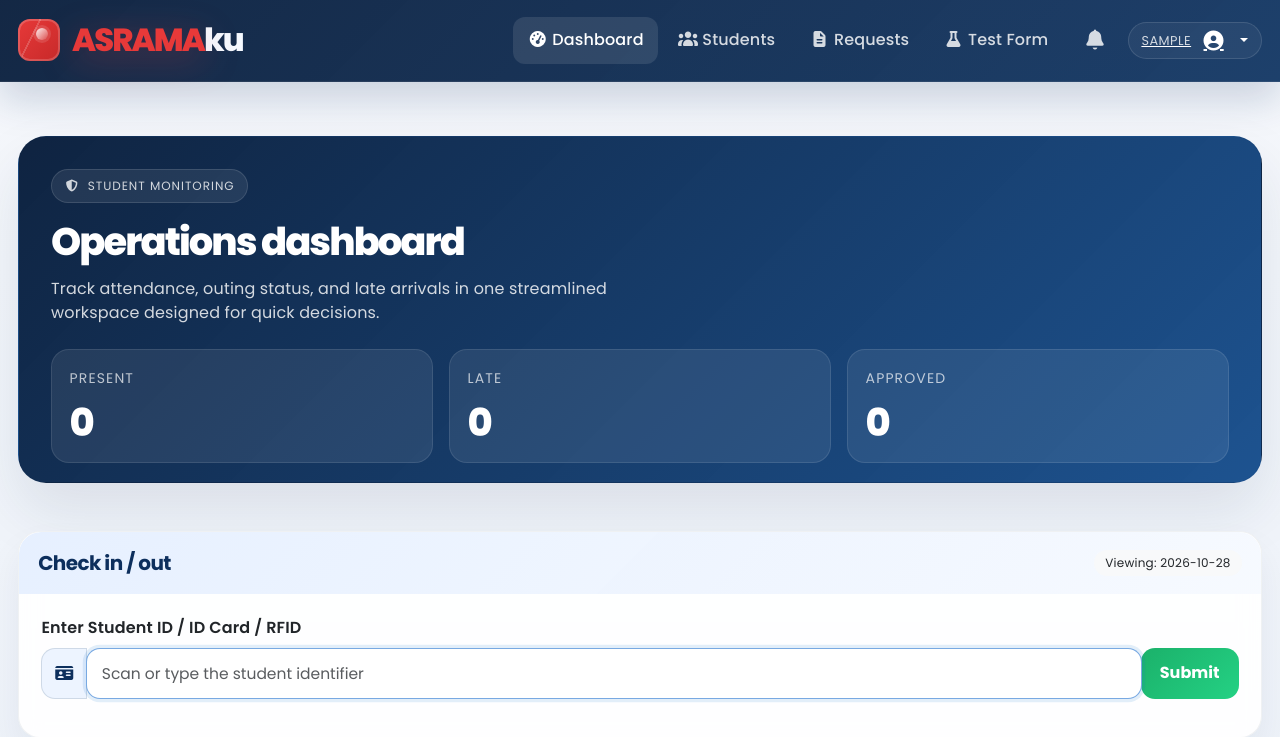
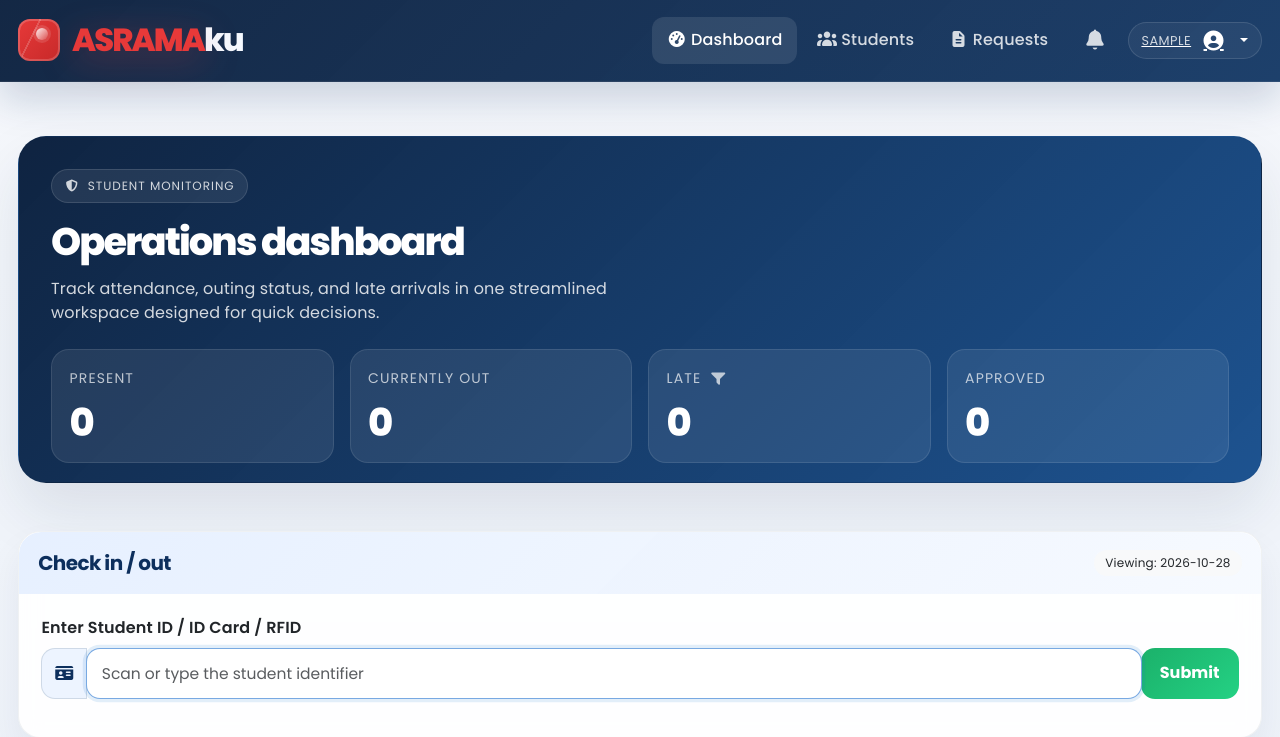
Before and after one commit to biscuitCurry/ASRAMAku, a Django app: page /dashboard/ in a window 1280 px wide. Shown: the top 737 px of the page. Run offline with Django 5.2, Linux system fonts and the light colour scheme; the visitor is signed in with stand-in values (Sample User, id 1); data comes from the database, SQL or seed files in the repository; data that the repository does not hold is empty; some libraries are stand-ins or nearby versions.

Commit message:
Add present/out counters and clickable late filter; hide Test Form
- Dashboard shows Present and Currently out counts
- Late counts late returns on the selected date; clicking it filters the table
- Test Form moved from the navbar to the superuser's profile menu
- Bump service worker to v3 so browsers load the new CSS

```diff
--- a/app/static/app/css/style.css
+++ b/app/static/app/css/style.css
@@ -269,6 +269,24 @@ img {
     color: rgba(255,255,255,0.7);
     text-transform: uppercase;
     letter-spacing: 0.08em;
+}
+
+.metric-card-button {
+    width: 100%;
+    text-align: left;
+    color: inherit;
+    font: inherit;
+    cursor: pointer;
+    transition: background 0.15s ease, border-color 0.15s ease;
+}
+
+.metric-card-button:hover {
+    background: rgba(255,255,255,0.14);
+}
+
+.metric-card-button.active {
+    background: rgba(220,53,69,0.35);
+    border-color: rgba(220,53,69,0.8);
 }
 
 .metric-card h3 {
--- a/app/templates/app/general/dashboard.html
+++ b/app/templates/app/general/dashboard.html
@@ -11,12 +11,16 @@
         <div class="metric-grid">
           <div class="metric-card">
             <small>Present</small>
-            <h3>{{ present_count }}</h3>
+            <h3 id="presentCount">{{ present_count }}</h3>
           </div>
           <div class="metric-card">
-            <small>Late</small>
-            <h3>{{ late_count }}</h3>
+            <small>Currently out</small>
+            <h3 id="outCount">{{ out_count }}</h3>
           </div>
+          <button type="button" class="metric-card metric-card-button" id="lateFilterBtn" aria-pressed="false" title="Show only students who were late on the selected date">
+            <small>Late <i class="fas fa-filter ms-1"></i></small>
+            <h3 id="lateCount">{{ late_count }}</h3>
+          </button>
           <div class="metric-card">
             <small>Approved</small>
             <h3>{{ approved_count }}</h3>
@@ -93,7 +97,7 @@
               </thead>
               <tbody id="studentTable">
                 {% for item in log_entries %}
-                <tr class="{% if item.is_late %}table-danger{% else %}table-success{% endif %}">
+                <tr class="{% if item.is_late %}table-danger{% else %}table-success{% endif %}" data-late="{% if item.late_on_day %}1{% else %}0{% endif %}">
                   <td>
                       <a href="#" class="student-name-link" data-bs-toggle="modal" data-bs-target="#studentInfoModal"
                         data-photo="{% if item.student.profile_picture %}{{ item.student.profile_picture.url }}{% endif %}"
@@ -153,6 +157,9 @@
                   <td colspan="8" class="text-center text-muted py-4">No records found for this date.</td>
                 </tr>
                 {% endfor %}
+                <tr id="lateEmptyRow" style="display: none">
+                  <td colspan="7" class="text-center text-muted py-4">No late students on this date.</td>
+                </tr>
               </tbody>
             </table>
           </div>
@@ -212,6 +219,15 @@
         currentDateInput.value = newDateInput.value;
       }
 
+      ["presentCount", "outCount", "lateCount"].forEach(function (id) {
+        const newEl = doc.getElementById(id);
+        const currentEl = document.getElementById(id);
+        if (newEl && currentEl) {
+          currentEl.textContent = newEl.textContent;
+        }
+      });
+      applyLateFilter();
+
       history.replaceState({}, "", targetUrl);
       setTimeout(() => {
         manualDateSelection = false;
@@ -221,6 +237,47 @@
       window.location.search = `?date=${dateStr}`;
     }
   }
+
+    // Late counter: click to show only students who were late on the selected date
+  const lateFilterBtn = document.getElementById("lateFilterBtn");
+  let lateFilterOn = new URL(window.location.href).searchParams.get("late") === "1";
+
+  function applyLateFilter() {
+    const rows = document.querySelectorAll("#studentTable tr[data-late]");
+    let shown = 0;
+    rows.forEach(function (row) {
+      const hide = lateFilterOn && row.dataset.late !== "1";
+      row.style.display = hide ? "none" : "";
+      if (!hide) shown++;
+    });
+
+    const lateEmptyRow = document.getElementById("lateEmptyRow");
+    if (lateEmptyRow) {
+      lateEmptyRow.style.display = lateFilterOn && rows.length && shown === 0 ? "" : "none";
+    }
+
+    if (lateFilterBtn) {
+      lateFilterBtn.classList.toggle("active", lateFilterOn);
+      lateFilterBtn.setAttribute("aria-pressed", lateFilterOn ? "true" : "false");
+    }
+  }
+
+  if (lateFilterBtn) {
+    lateFilterBtn.addEventListener("click", function () {
+      lateFilterOn = !lateFilterOn;
+      const url = new URL(window.location.href);
+      if (lateFilterOn) {
+        url.searchParams.set("late", "1");
+      } else {
+        url.searchParams.delete("late");
+      }
+      history.replaceState({}, "", url);
+      applyLateFilter();
+      if (quickToggleInput) quickToggleInput.focus();
+    });
+  }
+
+  applyLateFilter();
 
   function updateLastUpdated() {
     const serverTimeUrl = '{% url "server_time" %}';
--- a/app/templates/app/semantics/header.html
+++ b/app/templates/app/semantics/header.html
@@ -26,11 +26,6 @@
                                 <li class="nav-item">
                                     <a class="nav-link {% if request.resolver_match.url_name == 'manage_requests' %}active{% endif %}" href="{% url 'manage_requests' %}">
                                         <i class="fas fa-file-alt"></i> Requests
-                                    </a>
-                                </li>
-                                <li class="nav-item">
-                                    <a class="nav-link text-warning" href="{% url 'send_outing_request' %}" title="Test the outing form">
-                                        <i class="fas fa-flask"></i> Test Form
                                     </a>
                                 </li>
                             {% endif %}
@@ -81,6 +76,12 @@
                                 <a class="dropdown-item" href="#" data-bs-toggle="modal" data-bs-target="#outingSettingsModal">
                                     <i class="fas fa-clock fa-sm fa-fw me-2"></i>
                                     Outing Time Settings
+                                </a>
+                                {% endif %}
+                                {% if user.is_superuser %}
+                                <a class="dropdown-item text-warning" href="{% url 'send_outing_request' %}">
+                                    <i class="fas fa-flask fa-sm fa-fw me-2"></i>
+                                    Test Form
                                 </a>
                                 {% endif %}
                                 <a class="dropdown-item text-danger" href="#" onclick="confirmLogout(event)">
--- a/app/views.py
+++ b/app/views.py
@@ -465,19 +465,14 @@ def dashboard(request):
         Student.objects.filter(presence_status="In").exclude(status="Banned").count()
     )
 
-    settings = get_outing_time_settings()
-    curfew_time = settings.get_active_curfew_time(today)
-    curfew_datetime = timezone.make_aware(datetime.datetime.combine(today, curfew_time))
+    out_count = Student.objects.filter(presence_status="Out").count()
+
+    # Students who came back late on the selected date
     late_count = (
         CheckLog.objects.filter(
-            student__presence_status="In",
-            check_in_time__gt=curfew_datetime,
-            check_in_time__lte=timezone.make_aware(
-                datetime.datetime.combine(today, datetime.time.max)
-            ),
+            is_late=True,
+            check_in_time__range=(start_datetime, end_datetime),
         )
-        .values("student_id")
-        .distinct()
         .count()
     )
     approved_count = OutingRequest.objects.filter(
@@ -512,6 +507,11 @@ def dashboard(request):
                 "log": log,
                 "request_status": request_status,
                 "is_late": bool(log.is_late),
+                "late_on_day": bool(
+                    log.is_late
+                    and log.check_in_time
+                    and start_datetime <= log.check_in_time <= end_datetime
+                ),
             }
         )
 
@@ -531,6 +531,7 @@ def dashboard(request):
             "log_entries": log_entries,
             "selected_date_str": selected_date_str,
             "present_count": present_count,
+            "out_count": out_count,
             "late_count": late_count,
             "approved_count": approved_count,
             # "prev_date_str": prev_date_str,
--- a/serviceworker.js
+++ b/serviceworker.js
@@ -9,7 +9,7 @@
  *
  * Change VERSION whenever you change CSS/JS/images, so every device drops its old copies.
  */
-const VERSION = 'v2';
+const VERSION = 'v3';
 const STATIC_CACHE = 'asramaku-static-' + VERSION;
 const OFFLINE_URL = '/offline/';
 
```
